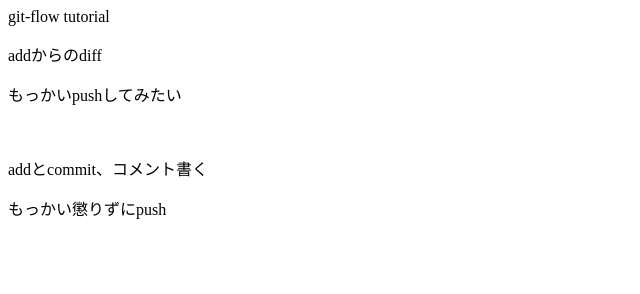
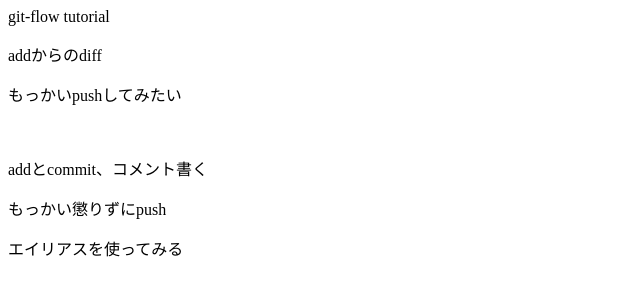
Before and after one commit to kyosuke-sat0/git-flow_tutorial, a plain HTML site: page index.html in a window 1280 px wide. Shown: the whole page, without its empty margins (0-640 px from the left). Drawn offline with Linux system fonts and the light colour scheme.

Commit message:
index.htmlの６行目を追加

```diff
--- a/index.html
+++ b/index.html
@@ -3,3 +3,4 @@
 <p>もっかいpushしてみたい</p>
 <p>addとcommit、コメント書く</p>
 <p>もっかい懲りずにpush</p>
+<p>エイリアスを使ってみる</p>
```
